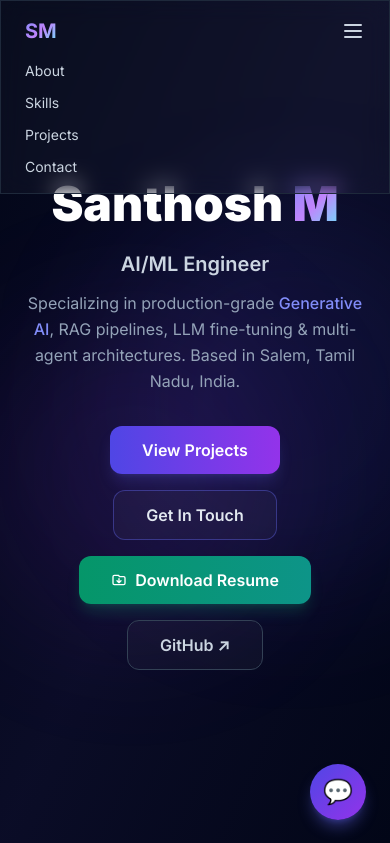
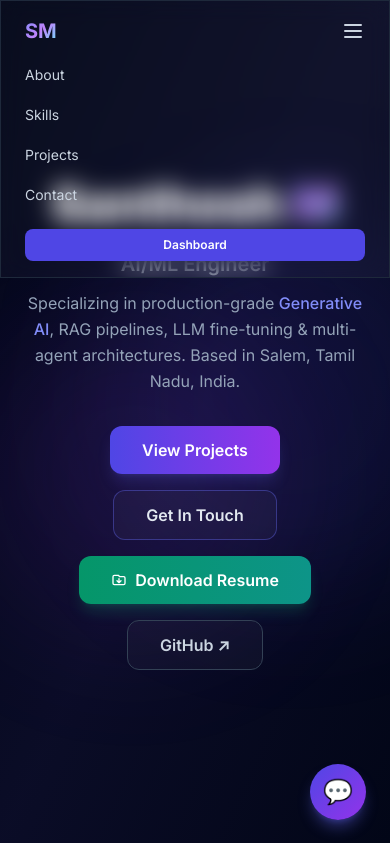
Before and after one commit to MSanthosh3/Portfolio, a Flask app: page / in a window 390 px wide, after a click that opens the changed part. Shown: the top 843 px of the page. Run offline with Flask 3, Linux system fonts and the light colour scheme; some libraries are stand-ins or nearby versions.

Commit message:
nav bar update

```diff
--- a/Portfolio/templates/index.html
+++ b/Portfolio/templates/index.html
@@ -130,10 +130,12 @@
       </button>
     </div>
     <div id="mobile-menu" class="hidden md:hidden px-6 pb-4 flex flex-col gap-3 text-sm text-slate-300">
-      <a href="#about" class="hover:text-indigo-400">About</a>
-      <a href="#skills" class="hover:text-indigo-400">Skills</a>
-      <a href="#projects" class="hover:text-indigo-400">Projects</a>
-      <a href="#contact" class="hover:text-indigo-400">Contact</a>
+      <a href="#about" onclick="document.getElementById('mobile-menu').classList.add('hidden')" class="hover:text-indigo-400 py-1 transition-colors">About</a>
+      <a href="#skills" onclick="document.getElementById('mobile-menu').classList.add('hidden')" class="hover:text-indigo-400 py-1 transition-colors">Skills</a>
+      <a href="#projects" onclick="document.getElementById('mobile-menu').classList.add('hidden')" class="hover:text-indigo-400 py-1 transition-colors">Projects</a>
+      <a href="#contact" onclick="document.getElementById('mobile-menu').classList.add('hidden')" class="hover:text-indigo-400 py-1 transition-colors">Contact</a>
+      <a href="/dashboard" onclick="document.getElementById('mobile-menu').classList.add('hidden')"
+        class="mt-2 w-full text-center px-4 py-2 bg-indigo-600 hover:bg-indigo-500 rounded-lg text-white text-xs font-semibold transition-colors">Dashboard</a>
     </div>
   </nav>
 
@@ -486,7 +488,7 @@
   </div>
 
   <div id="chat-panel"
-    class="hidden fixed bottom-24 right-6 z-50 w-80 sm:w-96 flex flex-col glass border border-slate-700 rounded-2xl shadow-2xl shadow-indigo-500/20 overflow-hidden"
+    class="hidden fixed bottom-24 right-4 left-4 sm:right-6 sm:left-auto z-50 w-auto sm:w-96 flex flex-col glass border border-slate-700 rounded-2xl shadow-2xl shadow-indigo-500/20 overflow-hidden"
     style="height:480px">
     <!-- Header -->
     <div
```
